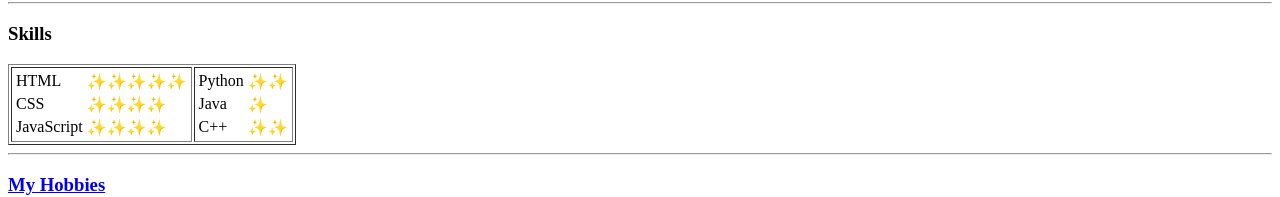
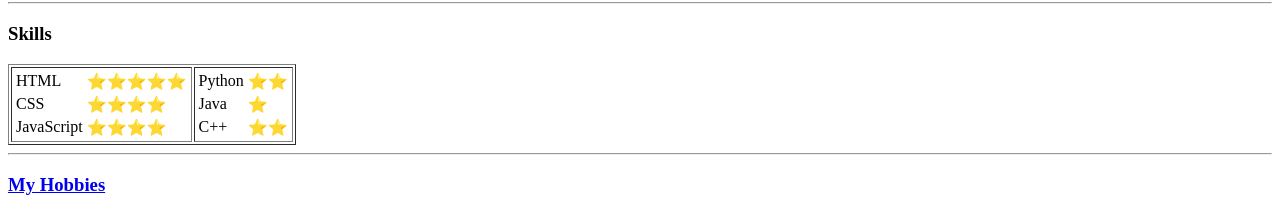
Before and after one commit to Srivatsa0712/CV, a plain HTML site: page index.html in a window 1280 px wide. Shown: the part 592-789 px from the top of the page. Drawn offline with Linux system fonts and the light colour scheme.

Commit message:
Update index.html

```diff
--- a/index.html
+++ b/index.html
@@ -74,15 +74,15 @@
                         <tbody>
                             <tr>
                                 <td>HTML</td>
-                                <td>✨✨✨✨✨</td>
+                                <td>⭐⭐⭐⭐⭐</td>
                             </tr>
                             <tr>
                                 <td>CSS</td>
-                                <td>✨✨✨✨</td>
+                                <td>⭐⭐⭐⭐</td>
                             </tr>
                             <tr>
                                 <td>JavaScript</td>
-                                <td>✨✨✨✨</td>
+                                <td>⭐⭐⭐⭐</td>
                             </tr>
                         </tbody>
                     </table>
@@ -92,15 +92,15 @@
                         <tbody>
                             <tr>
                                 <td>Python</td>
-                                <td>✨✨</td>
+                                <td>⭐⭐</td>
                             </tr>
                             <tr>
                                 <td>Java</td>
-                                <td>✨</td>
+                                <td>⭐</td>
                             </tr>
                             <tr>
                                 <td>C++</td>
-                                <td>✨✨</td>
+                                <td>⭐⭐</td>
                             </tr>
                         </tbody>
                     </table>
```
